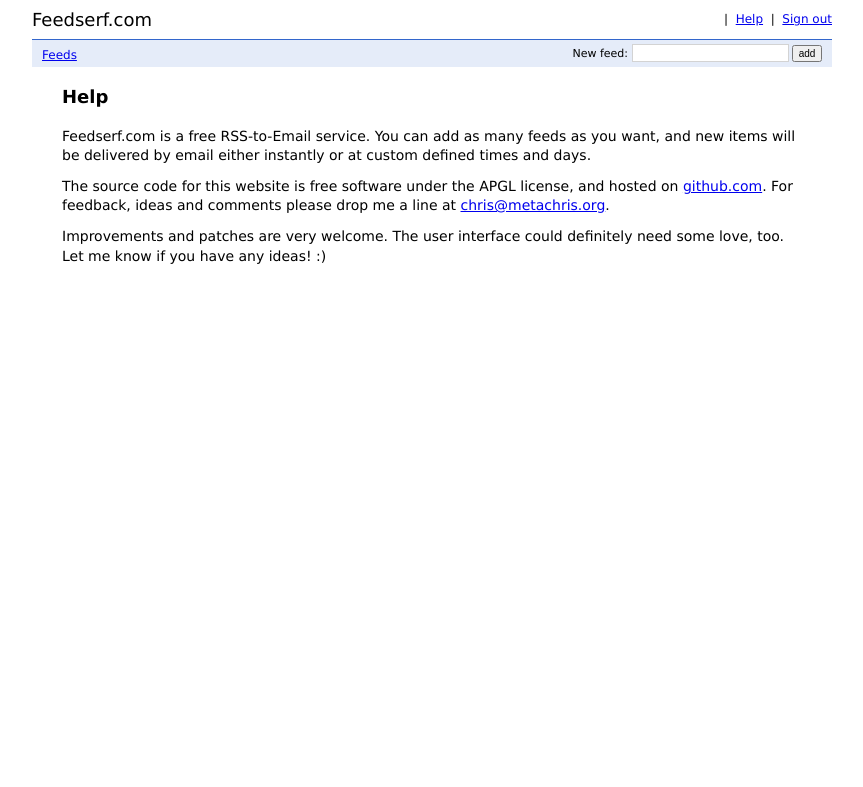
After one commit to metachris/feedmailer, a Django app: template app/templates/help.html in a window 1280 px wide. The commit adds this page. Shown: the top 787 px of the page, without its empty margins (208-1071 px from the left). Run offline with Django 3.2, Linux system fonts and the light colour scheme; the template is opened without the code that fills it, so the values that code supplies are empty.

Commit message:
help page

```diff
--- a/app/main.py
+++ b/app/main.py
@@ -13,6 +13,7 @@
     (r'/feeds/delete/(.*)', FeedDelete),
     (r'/signin', SignIn),
     (r'/signout', SignOut),
+    (r'/help', Help),
     (r'/test', Test),
 ]
 
--- a/app/static/main.css
+++ b/app/static/main.css
@@ -8,9 +8,10 @@
   background-color: #fff;
   max-width:800px;
   margin:auto;
+  line-height:1.2em;
 }
 
-td, th { padding: 2px 10px; text-align:left; }
+td, th { padding: 1px 10px; text-align:left; }
 tr.even { background:#EFF5FF; }
 tr.odd  { }
 
@@ -25,7 +26,7 @@
     padding:4px 20px;
 }
 
-p { margin-bottom:8px; }
+p { margin-bottom:12px; }
 
 small { font-size:11px; }
 
@@ -48,7 +49,7 @@
     background:#E5ECF9;
     font-size:12px;
     padding:4px 10px;
-    margin-top:6px;
+    margin-top:0px;
     margin-bottom:10px;
 }
 
--- /dev/null
+++ b/app/templates/help.html
@@ -0,0 +1,21 @@
+{% extends "base.html" %}
+{% block content %}
+<h2>Help</h2>
+
+<p>Feedserf.com is a free RSS-to-Email service.
+
+You can add as many feeds as you want, and new items will be delivered
+by email either instantly or at custom defined times and days.</p>
+
+<p>The source code for this website is free software under the APGL
+license, and hosted on <a href="https://github.com/metachris/feedmailer">
+github.com</a>.
+
+For feedback, ideas and comments please drop me a line at
+<a href="mailto:chris@metachris.org">chris@metachris.org</a>.
+</p>
+
+<p>Improvements and patches are very welcome. The user interface could
+definitely need some love, too. Let me know if you have any ideas! :)
+</p>
+{% endblock %}
```
Also changed, not shown: app/modules/handlers.py (+6 -1 lines), app/static/icons/email_edit.png (added), app/static/icons/feed.png (added), app/static/icons/help.png (added), app/static/icons/house.png (added), app/static/icons/page_world.png (added), app/static/icons/world.png (added).
